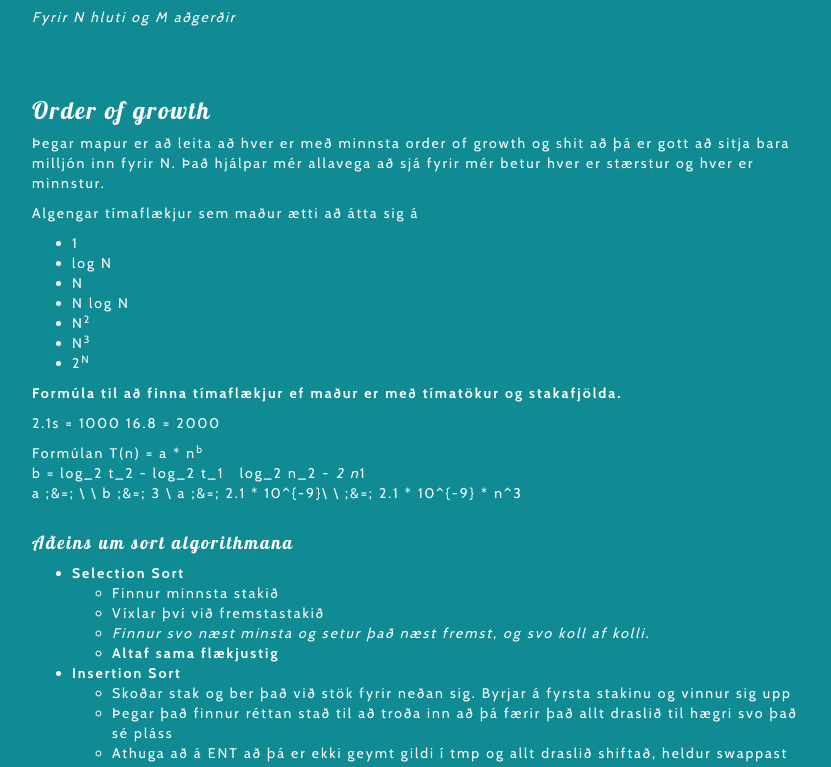
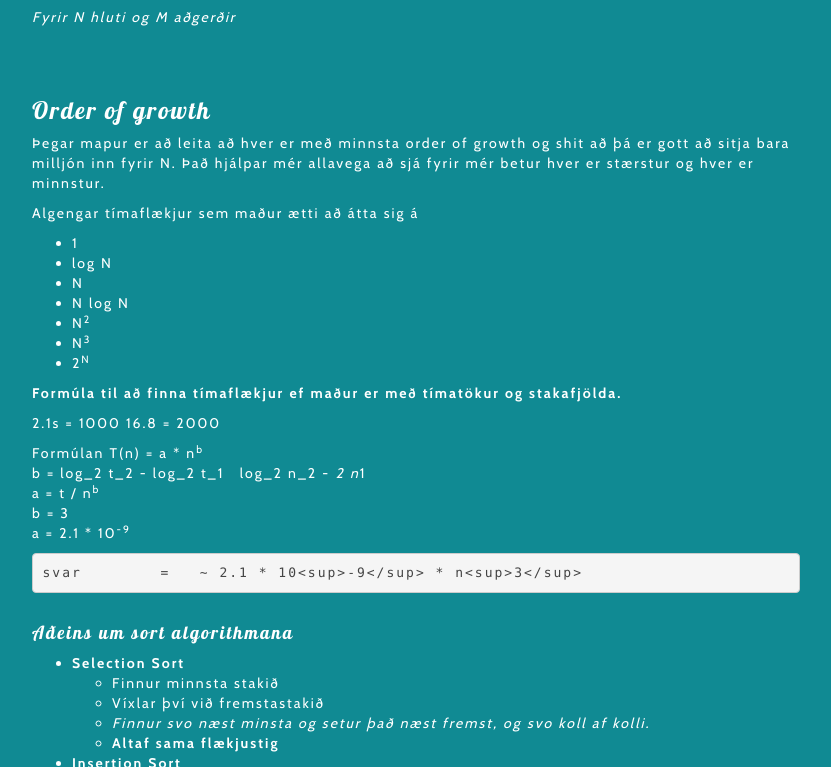
Before and after one commit to svennidal/reirglosur, a plain HTML site: page index.html in a window 1280 px wide. Shown: the part 2033-2800 px from the top of the page, without its empty margins (224-1055 px from the left). Drawn offline with nearby package versions, Linux system fonts and the light colour scheme.

Commit message:
updating index.html

```diff
--- a/index.html
+++ b/index.html
@@ -13,7 +13,7 @@
 	</head>
 	<body>
 		<div id='date'>
-Thu Nov 13 12:56:34 GMT 2014
+Thu Nov 13 13:04:55 GMT 2014
 		</div>
 		<div class='letter'>
 <h1 id="reikniritsglosur">Reikniritsglosur</h1>
@@ -123,7 +123,8 @@ for (int i = 0; i &lt; n; i++0
 </ul>
 <p><strong>Formúla til að finna tímaflækjur ef maður er með tímatökur og stakafjölda.</strong> <br></p>
 <p>2.1s = 1000 16.8 = 2000</p>
-<p>Formúlan T(n) = a * n<sup>b</sup> <br> b = log_2 t_2 - log_2 t_1   log_2 n_2 - <em>2 n</em>1 <br> a ;&amp;=;  \ \ b ;&amp;=; 3 \ a ;&amp;=; 2.1 * 10^{-9}\ \  ;&amp;=; 2.1 * 10^{-9} * n^3</p>
+<p>Formúlan T(n) = a * n<sup>b</sup> <br> b = log_2 t_2 - log_2 t_1   log_2 n_2 - <em>2 n</em>1 <br> a = t / n<sup>b</sup> <br> b = 3 <br> a = 2.1 * 10<sup>-9</sup> <br></p>
+<pre><code>svar        =   ~ 2.1 * 10&lt;sup&gt;-9&lt;/sup&gt; * n&lt;sup&gt;3&lt;/sup&gt;</code></pre>
 <!--
 #### Þetta er sennilega Bog O notation
 
```
